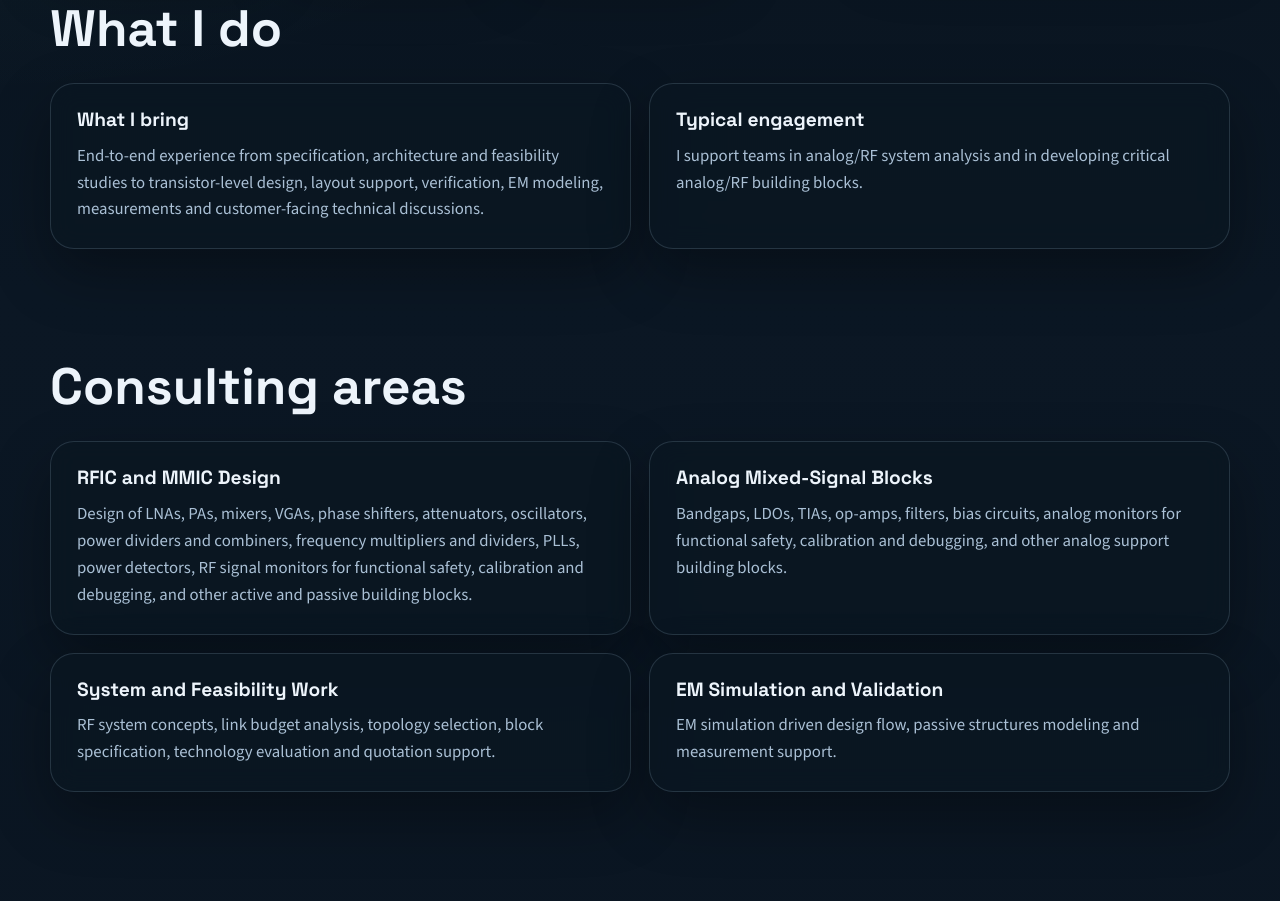
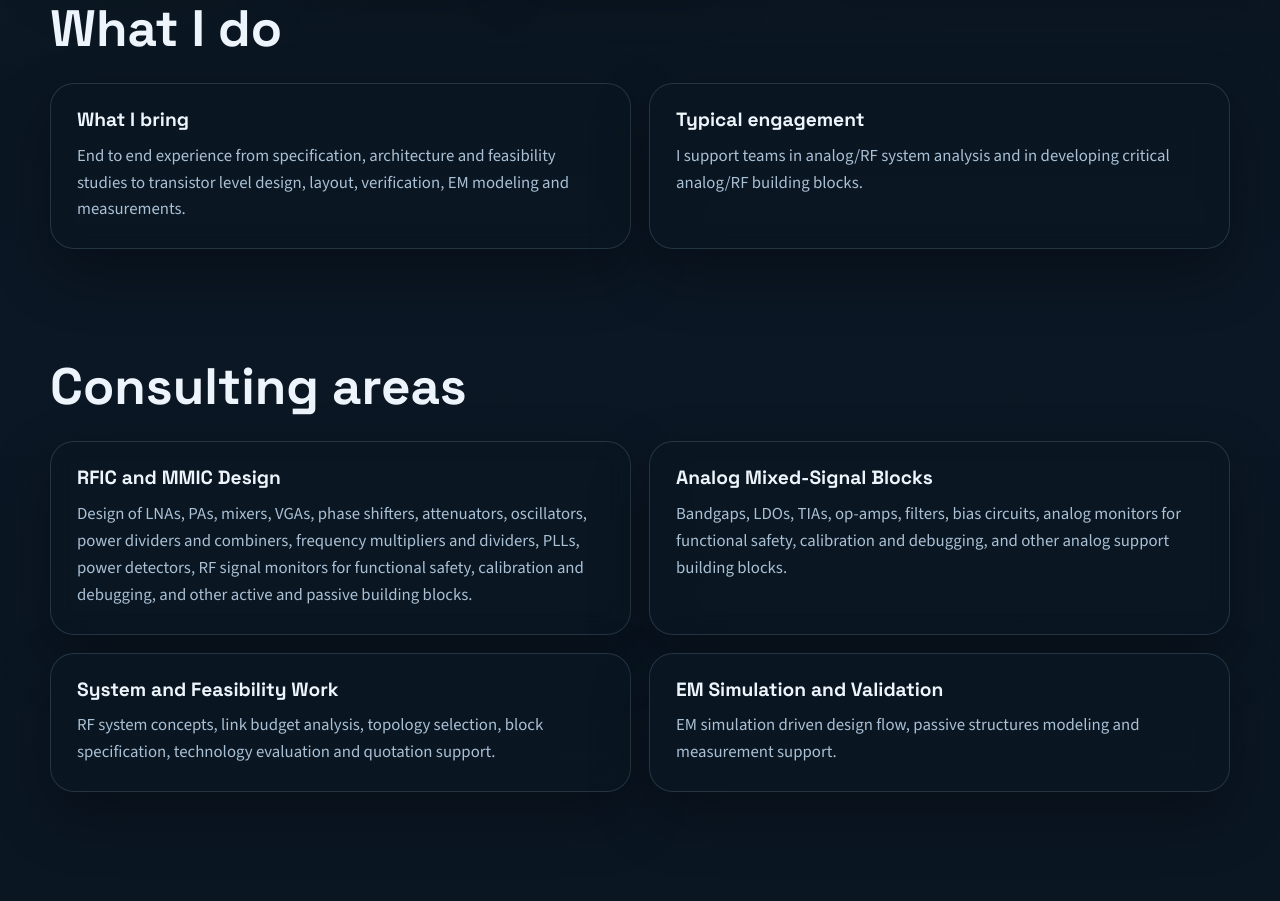
Before and after one commit to passivelib/mmasic, a plain HTML site: page docs/index.html in a window 1280 px wide. Shown: the part 812-1713 px from the top of the page. Drawn offline with nearby package versions, Linux system fonts and the light colour scheme.

Commit message:
what i bring update

```diff
--- a/docs/index.html
+++ b/docs/index.html
@@ -75,8 +75,8 @@
           <article class="card">
             <h3>What I bring</h3>
             <p>
-              End-to-end experience from specification, architecture and feasibility studies to transistor-level design,
-              layout support, verification, EM modeling, measurements and customer-facing technical discussions.
+              End to end experience from specification, architecture and feasibility studies to transistor level design,
+              layout, verification, EM modeling and measurements.
             </p>
           </article>
           <article class="card">
```
